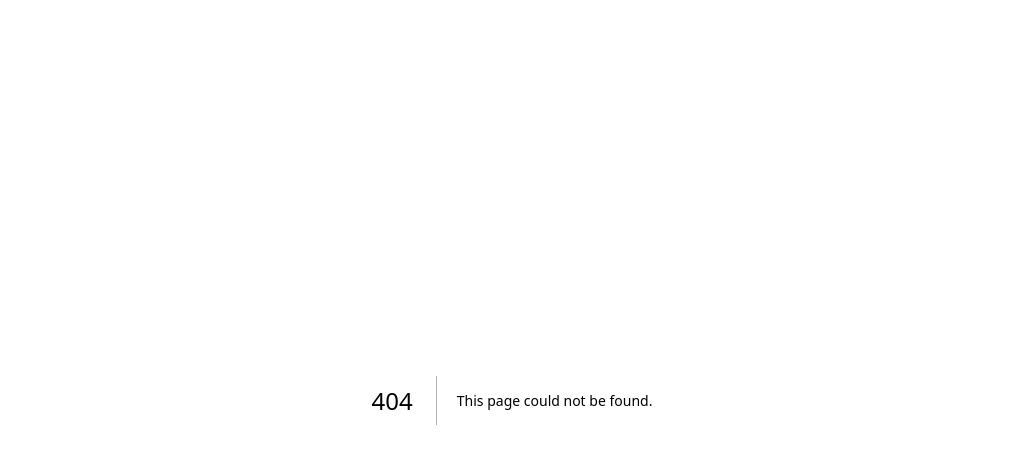
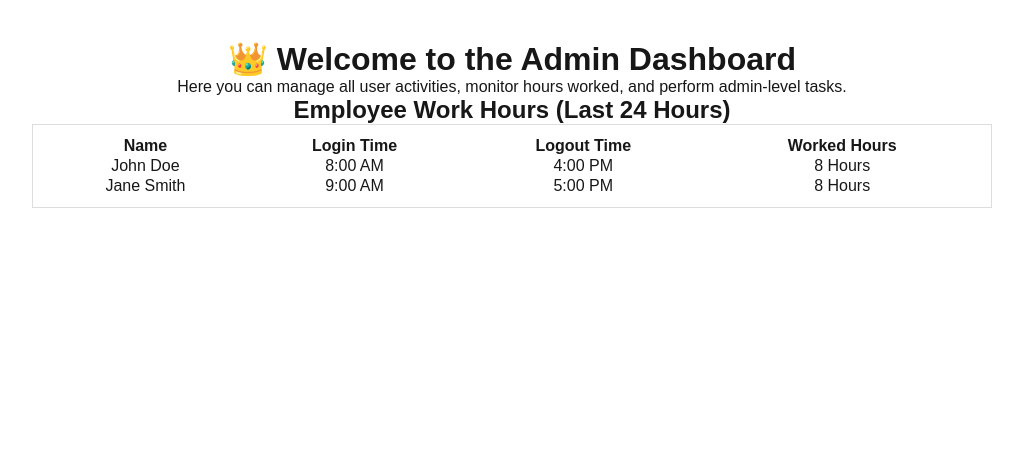
Before and after one commit to melanized10/logix, a Next.js app: page /admin in a window 1280 px wide. Before the commit this address had no page. Shown: the top 464 px of the page, without its empty margins (128-1151 px from the left). Built offline with nearby package versions, Linux system fonts and the light colour scheme.

Commit message:
Updated SignIn page with login logic and redirect for admin

```diff
--- /dev/null
+++ b/app/admin/page.js
@@ -0,0 +1,41 @@
+import React from 'react';
+
+const AdminDashboard = () => {
+  return (
+    <div style={{ textAlign: "center", padding: "40px" }}>
+      <h1>👑 Welcome to the Admin Dashboard</h1>
+      <p>Here you can manage all user activities, monitor hours worked, and perform admin-level tasks.</p>
+
+      {/* Example of displaying employee working hours */}
+      <h2>Employee Work Hours (Last 24 Hours)</h2>
+      <table style={{ margin: "0 auto", width: "80%", border: "1px solid #ddd", padding: "10px" }}>
+        <thead>
+          <tr>
+            <th>Name</th>
+            <th>Login Time</th>
+            <th>Logout Time</th>
+            <th>Worked Hours</th>
+          </tr>
+        </thead>
+        <tbody>
+          {/* Dynamically fill in employee data */}
+          <tr>
+            <td>John Doe</td>
+            <td>8:00 AM</td>
+            <td>4:00 PM</td>
+            <td>8 Hours</td>
+          </tr>
+          <tr>
+            <td>Jane Smith</td>
+            <td>9:00 AM</td>
+            <td>5:00 PM</td>
+            <td>8 Hours</td>
+          </tr>
+          {/* You can fetch this data dynamically */}
+        </tbody>
+      </table>
+    </div>
+  );
+};
+
+export default AdminDashboard;
```
Also changed, not shown: app/signin/page.js (+10 -1 lines).
